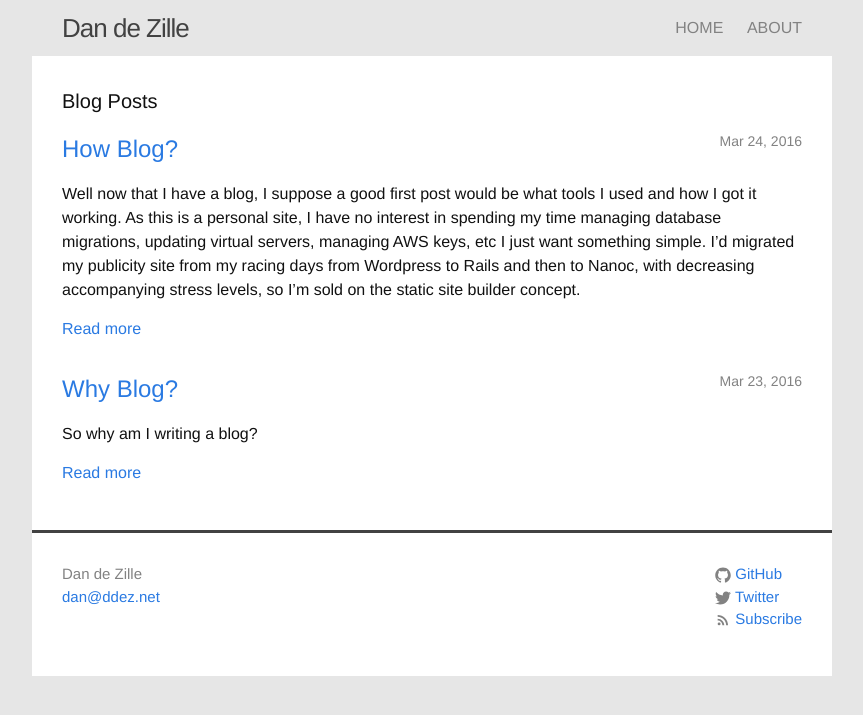
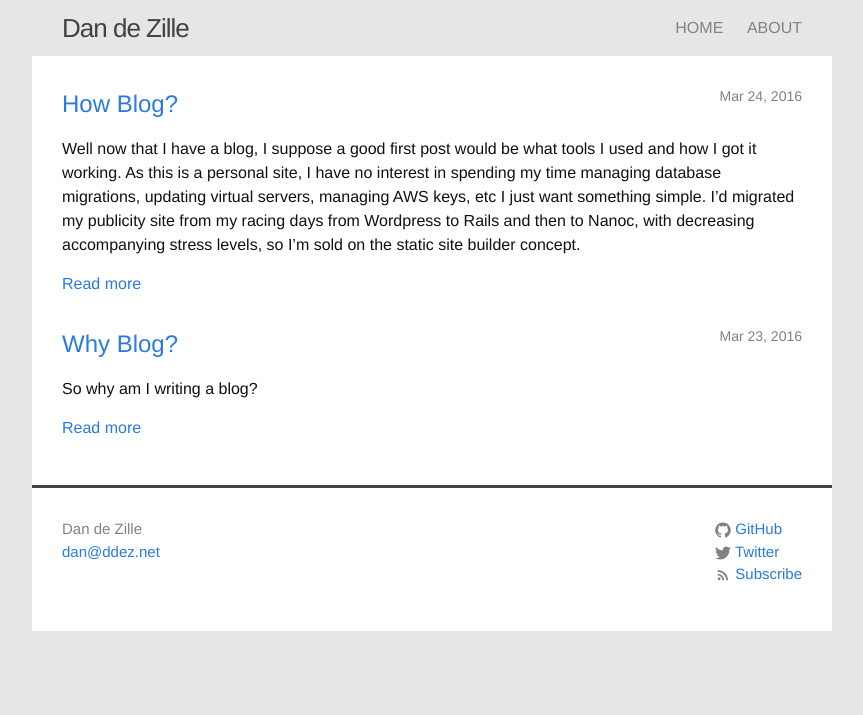
Before and after one commit to dandezille/blog, a Jekyll site: the page built from index.html, in a window 1280 px wide. Shown: the top 715 px of the page, without its empty margins (208-1071 px from the left). Built offline with Jekyll 4.4.1, drawn with Linux system fonts in a browser that asks for light colours.

Commit message:
Remove posts heading

```diff
--- a/index.html
+++ b/index.html
@@ -2,8 +2,6 @@
 layout: default
 ---
 
-
-  <h1 class="page-heading">Blog Posts</h1>
 
   <ul class="post-list">
     {% for post in site.posts %}
```
